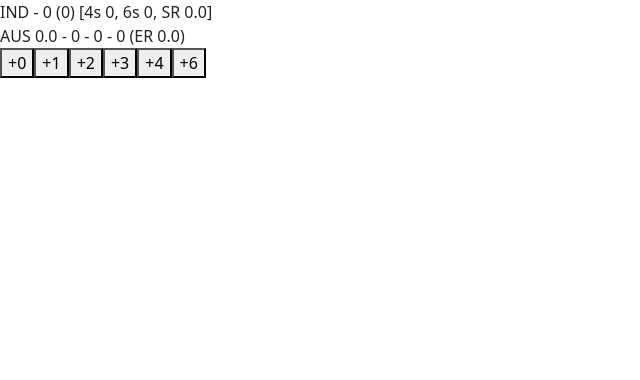
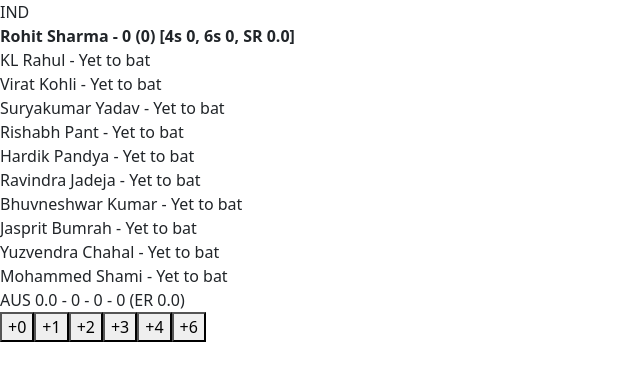
Before and after one commit to Hari-Shankar-Karthik/cricket-scorecard, a React (Vite) app: page / in a window 1280 px wide. Shown: the top 380 px of the page, without its empty margins (0-640 px from the left). Built offline with nearby package versions, Linux system fonts and the light colour scheme.

Commit message:
made single batter in multi-batter

```diff
--- a/src/App.jsx
+++ b/src/App.jsx
@@ -1,9 +1,14 @@
 import CricketScorecard from "./CricketScorecard";
+import squads from "./squads";
 
 export default function App() {
   return (
     <div className="App">
-      <CricketScorecard battingTeamName="IND" bowlingTeamName="AUS"/>
+      <CricketScorecard
+        battingTeamName="IND"
+        batterList={squads["IND"]}
+        bowlingTeamName="AUS"
+      />
     </div>
   );
 }
--- a/src/Batter.jsx
+++ b/src/Batter.jsx
@@ -1,9 +1,17 @@
 import getBatterStats from "./getBatterStats";
 
-export default function Batter({ batterName, ballsFaced }) {
+export default function Batter({ batterName, ballsFaced, isActive }) {
+  if (ballsFaced === null) {
+    return <div className="Batter">{batterName} - Yet to bat</div>;
+  }
   const { runs, balls, fours, sixes, strikeRate } = getBatterStats(ballsFaced);
   return (
-    <div className="Batter">
+    <div
+      className="Batter"
+      style={{
+        fontWeight: isActive ? "bold" : "normal",
+      }}
+    >
       {batterName} - {runs} ({balls}) [4s {fours}, 6s {sixes}, SR{" "}
       {strikeRate.toFixed(1)}]
     </div>
--- a/src/BattingScorecard.jsx
+++ b/src/BattingScorecard.jsx
@@ -1,10 +1,25 @@
 import Batter from "./Batter";
 
-export default function BattingScorecard({ battingTeamName, ballsFaced }) {
+export default function BattingScorecard({
+  battingTeamName,
+  batterList,
+  ballsFaced,
+  activeBatter,
+}) {
   // TODO: ballsFaced is currently for one batter only, split it into two dimensions
   return (
     <div className="BattingScorecard">
-      <Batter batterName={battingTeamName} ballsFaced={ballsFaced} />
+      <div className="batting-team-name">{battingTeamName}</div>
+      <div className="batter-list">
+        {batterList.map((batter, index) => (
+          <Batter
+            key={index}
+            batterName={batter}
+            ballsFaced={ballsFaced[index]}
+            isActive={activeBatter === index}
+          />
+        ))}
+      </div>
     </div>
   );
 }
--- a/src/Controls.jsx
+++ b/src/Controls.jsx
@@ -1,6 +1,6 @@
 import ControlButton from "./ControlButton";
 
-export default function Controls({ setBallsFaced, setBallsBowled }) {
+export default function Controls({ buttonOnClick }) {
   const ballOutcomes = [0, 1, 2, 3, 4, 6];
   return (
     <div className="Controls">
@@ -8,10 +8,7 @@
         <ControlButton
           key={ball}
           buttonText={`+${ball}`}
-          buttonOnClick={() => {
-            setBallsFaced((ballsFaced) => [...ballsFaced, ball]);
-            setBallsBowled((ballsBowled) => [...ballsBowled, ball]);
-          }}
+          buttonOnClick={() => buttonOnClick(ball)}
         />
       ))}
     </div>
--- a/src/CricketScorecard.jsx
+++ b/src/CricketScorecard.jsx
@@ -3,17 +3,36 @@
 import Controls from "./Controls";
 import BattingScorecard from "./BattingScorecard";
 
-export default function CricketScorecard({ battingTeamName, bowlingTeamName }) {
-  const [ballsFaced, setBallsFaced] = useState([]);
+export default function CricketScorecard({
+  battingTeamName,
+  batterList,
+  bowlingTeamName,
+}) {
+  const [activeBatter, setActiveBatter] = useState(0);
+  const [ballsFaced, setBallsFaced] = useState(() =>
+    Array.from({ length: 11 }, (_, i) => (i === activeBatter ? [] : null))
+  );
   const [ballsBowled, setBallsBowled] = useState([]);
+  const recordBall = (activeBatter) => {
+    return (ball) => {
+      setBallsFaced((ballsFaced) =>
+        ballsFaced.map((balls, index) =>
+          activeBatter === index ? [...balls, ball] : balls
+        )
+      );
+      setBallsBowled((ballsBowled) => [...ballsBowled, ball]);
+    };
+  };
   return (
     <div className="CricketScorecard">
       <BattingScorecard
         battingTeamName={battingTeamName}
+        batterList={batterList}
         ballsFaced={ballsFaced}
+        activeBatter={activeBatter}
       />
       <Bowler bowlerName={bowlingTeamName} ballsBowled={ballsBowled} />
-      <Controls setBallsFaced={setBallsFaced} setBallsBowled={setBallsBowled} />
+      <Controls buttonOnClick={recordBall(activeBatter)} />
     </div>
   );
 }
--- /dev/null
+++ b/src/squads.js
@@ -0,0 +1,132 @@
+export default {
+  IND: [
+    "Rohit Sharma",
+    "KL Rahul",
+    "Virat Kohli",
+    "Suryakumar Yadav",
+    "Rishabh Pant",
+    "Hardik Pandya",
+    "Ravindra Jadeja",
+    "Bhuvneshwar Kumar",
+    "Jasprit Bumrah",
+    "Yuzvendra Chahal",
+    "Mohammed Shami",
+  ],
+  AUS: [
+    "Aaron Finch",
+    "David Warner",
+    "Steven Smith",
+    "Glenn Maxwell",
+    "Marcus Stoinis",
+    "Matthew Wade",
+    "Pat Cummins",
+    "Mitchell Starc",
+    "Adam Zampa",
+    "Josh Hazlewood",
+    "Kane Richardson",
+  ],
+  ENG: [
+    "Jos Buttler",
+    "Jason Roy",
+    "Dawid Malan",
+    "Jonny Bairstow",
+    "Eoin Morgan",
+    "Moeen Ali",
+    "Chris Woakes",
+    "Adil Rashid",
+    "Mark Wood",
+    "Jofra Archer",
+    "Liam Livingstone",
+  ],
+  NZ: [
+    "Martin Guptill",
+    "Kane Williamson",
+    "Devon Conway",
+    "Glenn Phillips",
+    "James Neesham",
+    "Daryl Mitchell",
+    "Mitchell Santner",
+    "Tim Southee",
+    "Trent Boult",
+    "Ish Sodhi",
+    "Kyle Jamieson",
+  ],
+  PAK: [
+    "Babar Azam",
+    "Mohammad Rizwan",
+    "Fakhar Zaman",
+    "Shoaib Malik",
+    "Asif Ali",
+    "Shadab Khan",
+    "Imad Wasim",
+    "Shaheen Afridi",
+    "Haris Rauf",
+    "Hasan Ali",
+    "Mohammad Nawaz",
+  ],
+  RSA: [
+    "Quinton de Kock",
+    "Temba Bavuma",
+    "Aiden Markram",
+    "Rassie van der Dussen",
+    "David Miller",
+    "Heinrich Klaasen",
+    "Kagiso Rabada",
+    "Anrich Nortje",
+    "Lungi Ngidi",
+    "Tabraiz Shamsi",
+    "Keshav Maharaj",
+  ],
+  SL: [
+    "Kusal Perera",
+    "Pathum Nissanka",
+    "Charith Asalanka",
+    "Avishka Fernando",
+    "Bhanuka Rajapaksa",
+    "Dasun Shanaka",
+    "Wanindu Hasaranga",
+    "Dushmantha Chameera",
+    "Maheesh Theekshana",
+    "Chamika Karunaratne",
+    "Lahiru Kumara",
+  ],
+  WI: [
+    "Chris Gayle",
+    "Evin Lewis",
+    "Nicholas Pooran",
+    "Shimron Hetmyer",
+    "Kieron Pollard",
+    "Andre Russell",
+    "Dwayne Bravo",
+    "Jason Holder",
+    "Obed McCoy",
+    "Akeal Hosein",
+    "Ravi Rampaul",
+  ],
+  BAN: [
+    "Liton Das",
+    "Soumya Sarkar",
+    "Shakib Al Hasan",
+    "Mushfiqur Rahim",
+    "Mahmudullah",
+    "Afif Hossain",
+    "Mohammad Saifuddin",
+    "Mustafizur Rahman",
+    "Taskin Ahmed",
+    "Mehidy Hasan",
+    "Shoriful Islam",
+  ],
+  AFG: [
+    "Hazratullah Zazai",
+    "Mohammad Shahzad",
+    "Rahmanullah Gurbaz",
+    "Najibullah Zadran",
+    "Mohammad Nabi",
+    "Gulbadin Naib",
+    "Rashid Khan",
+    "Mujeeb Ur Rahman",
+    "Hamid Hassan",
+    "Karim Janat",
+    "Naveen-ul-Haq",
+  ],
+};
```
